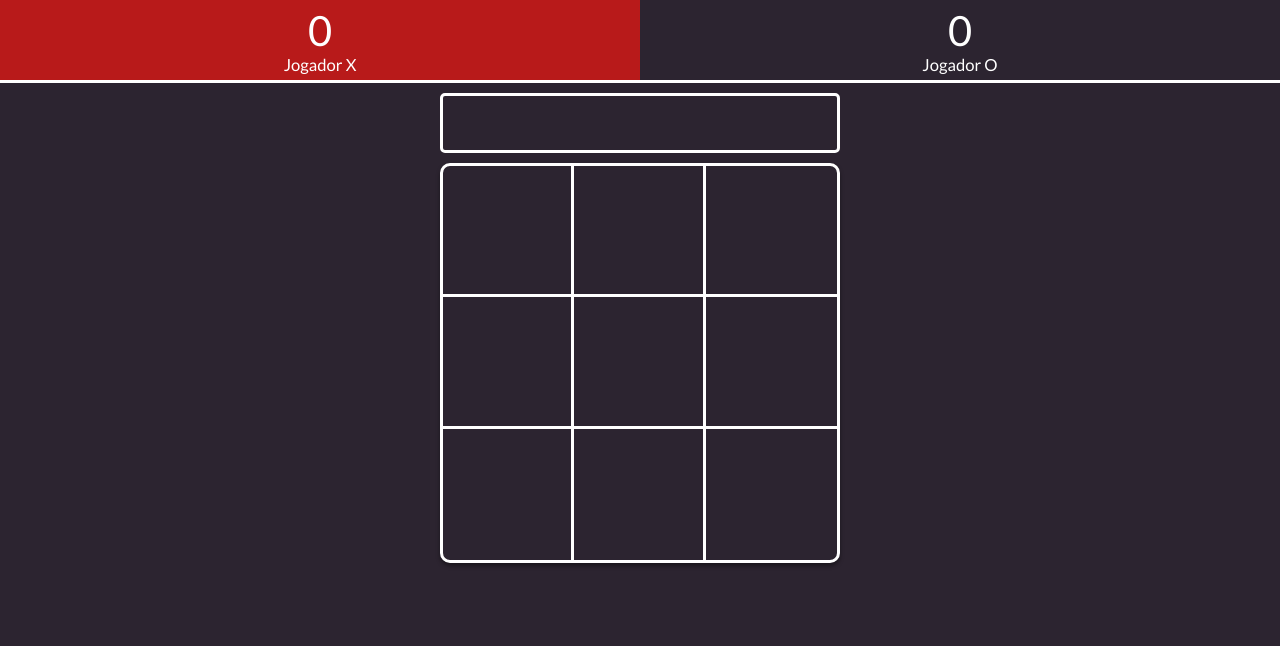
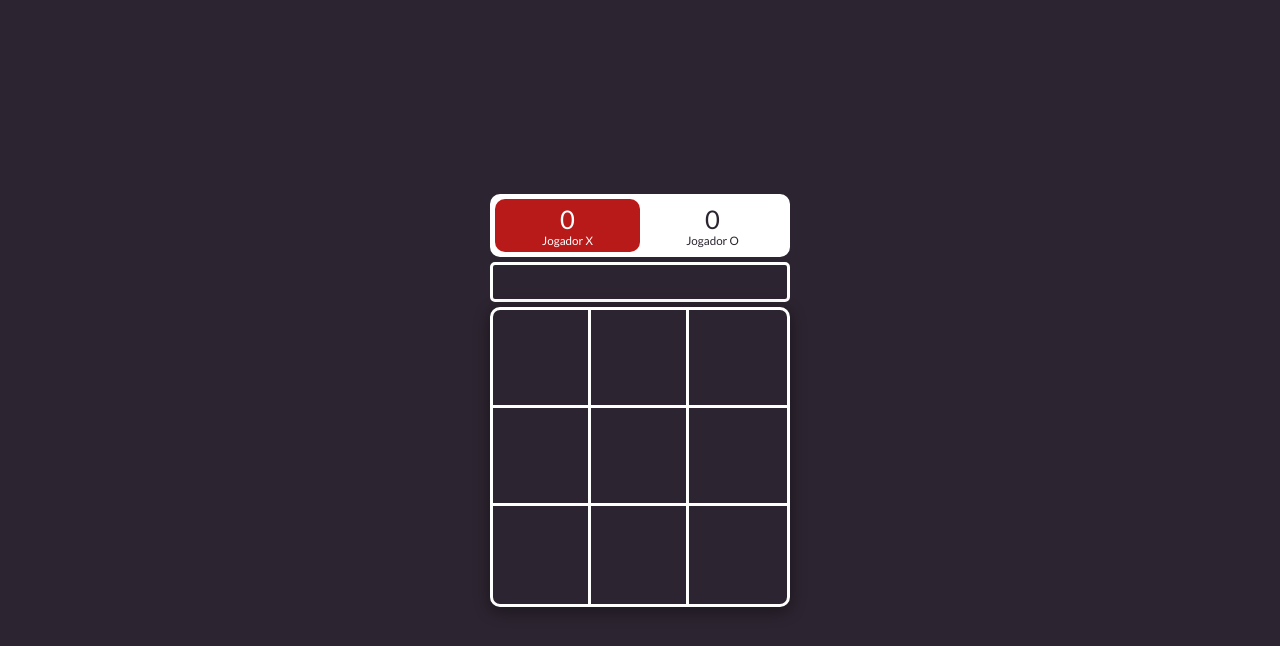
Before and after one commit to danilsonsousa/xo, a plain HTML site: page index.html in a window 1280 px wide. Drawn offline with Linux system fonts and the light colour scheme.

Commit message:
Melhorias no visual e correção de bug

```diff
--- a/index.css
+++ b/index.css
@@ -14,48 +14,60 @@ html,body{
     width: 100%;
     height: 100%;
     background: #2c2430;
+    display: flex;
+    flex-direction: column;
 }
 
-.painel{
+.game-container {
+    width: 300px;
+    margin: auto;
+}
+
+@media screen and (max-width: 400px){
+    .game-container {
+        width: 100%;
+        padding: 10px;
+    }
+}
+
+.painel {
     width: 100%;
+    padding: 5px;
     display: flex;
     columns: 2;
-    border-bottom: 3px solid #fff;
+    background: #ffffff;
+    border-radius: 10px;
 }
 
 .player {
     padding: 5px;
     flex: 1;
     text-align: center;
-    color: #fff;
-    font-size: 2.6em;
+    color: #2c2430;
+    font-size: 1.6em;
+    border-radius: 10px;
 }
 
 .player .name {
-    font-size: 0.4em;
-}
-
-#player1 {
-    flex: 1;
+    font-size: 0.455em;
 }
 
 .game {
-    width: 400px;
-    height: 400px;
-    margin: auto;
+    width: 100%;
+    height: 300px;
     border: 3px solid #fff;
     border-radius: 10px;
     display: flex;
     flex-wrap: wrap;
     position: relative;
-    box-shadow: 0 3px 4px 0 rgba(0,0,0,0.4);
+    box-shadow: 0 4px 16px 0 rgba(0,0,0,0.4);
 }
 
 .item {
     width: calc(100% / 3);
     height: calc(100% / 3);
     text-align: center;
-    font-size: 6em;
+    font-size: 4em;
     font-weight: 300;
     color: #fff;
 }
@@ -74,17 +86,19 @@ html,body{
 .player.on {
     background: #b81a1a;
     transition: all linear 0.7s;
+    border-radius: 10px;
+    color: #ffffff;
 }
 
 .game-message {
-    width: 400px;
-    height: 60px;
-    margin: 10px auto;
-    padding: 12px;
+    width: 100%;
+    height: 40px;
+    margin: 5px 0;
+    padding: 6px;
     background: #2c2430;
     border: 3px solid #fff;
     border-radius: 5px;
-    font-size: 1.3em;
+    font-size: 1em;
     color: #ffffff;
     text-align: center;
 }
@@ -156,6 +170,7 @@ html,body{
 .try-again {
     width: 100%;
     height: 100%;
+    padding: 20px;
     position: absolute;
     background: rgba(0,0,0,0.4);
     display: flex;
@@ -171,7 +186,7 @@ html,body{
 }
 
 .try-again button {
-    width: 300px;
+    width: 100%;
     margin: auto;
     padding: 15px;
     border: none;
--- a/index.html
+++ b/index.html
@@ -14,6 +14,7 @@
 </head>
 <body>
 
+    <div class="game-container">
         <div class="painel">
             <div class="player" id="player0">
                 <div class="score">0</div>
@@ -45,6 +46,7 @@
                 <button id="try">Jogar novamente</button>
             </div>
         </div>
+    </div>
 
     <script src="jquery.js"></script>
     <script src="index.js"></script>
--- a/index.js
+++ b/index.js
@@ -110,15 +110,15 @@ game = {
 
         if ($(domItem).text().trim() === '') {
 
+            $(domItem).text(players[this.player].xo);
+
             if (this.player == 0) {
                 this.player = 1;
-                $('#player1').addClass('on');
             } else {
                 this.player = 0;
-                $('#player0').addClass('on');
             }
 
-            $(domItem).text(players[this.player].xo);
+            $('#player' + this.player).addClass('on');
             $(domItem).addClass('rotate');
             this.total++;
 
@@ -135,9 +135,7 @@ game = {
         //Empate
         if (this.tie) {
             this.message('Deu empate!');
-
-            $('#player0 .score').text(players[0].score += 1);
-            $('#player1 .score').text(players[1].score += 1);
+            $('.player .score').text(players[0].score += 1);
         }
     },
 
```
Also changed, not shown: Captura-de-tela-de-xo.png (deleted), xo.png (added). Lines whose indentation alone changed are shown as unchanged.
